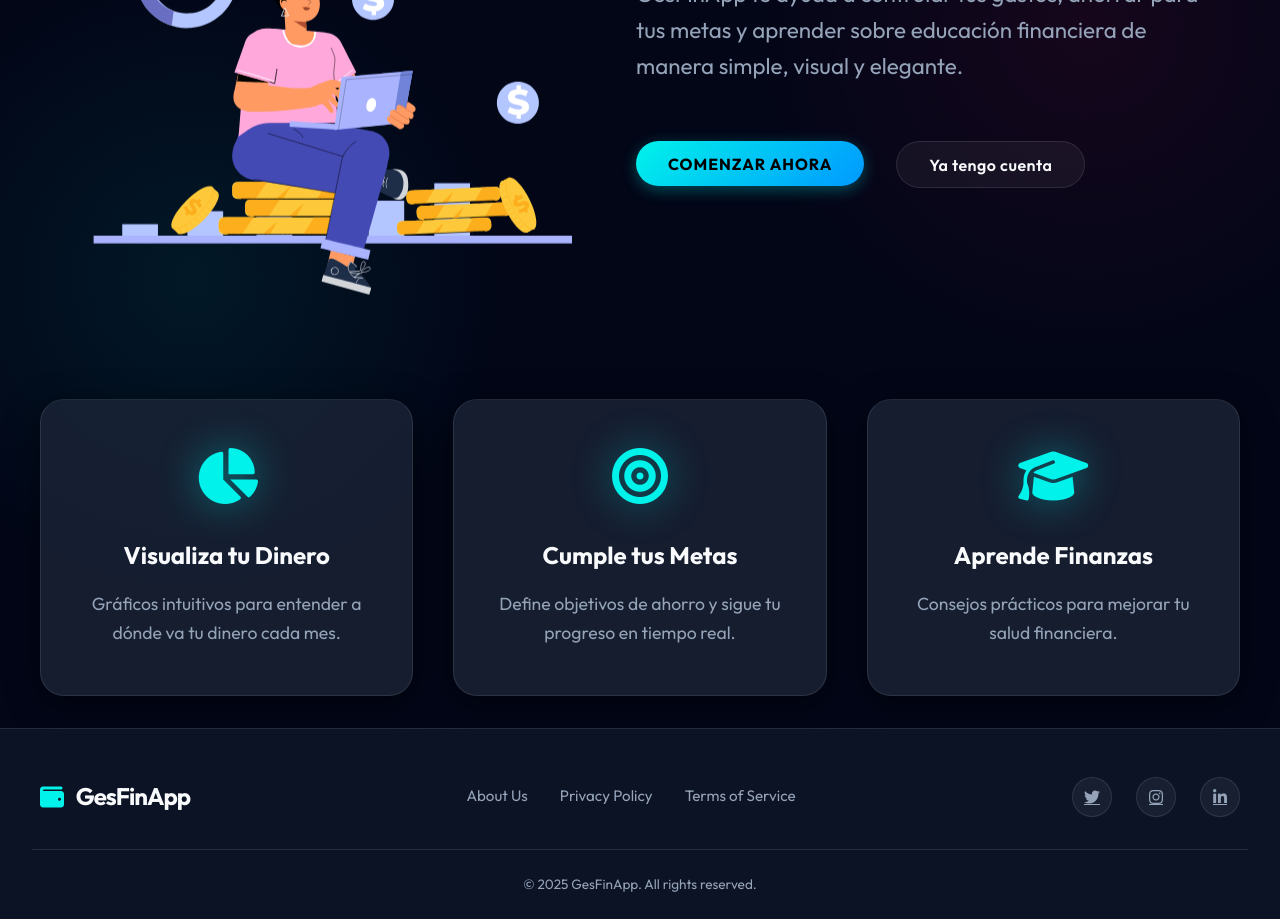
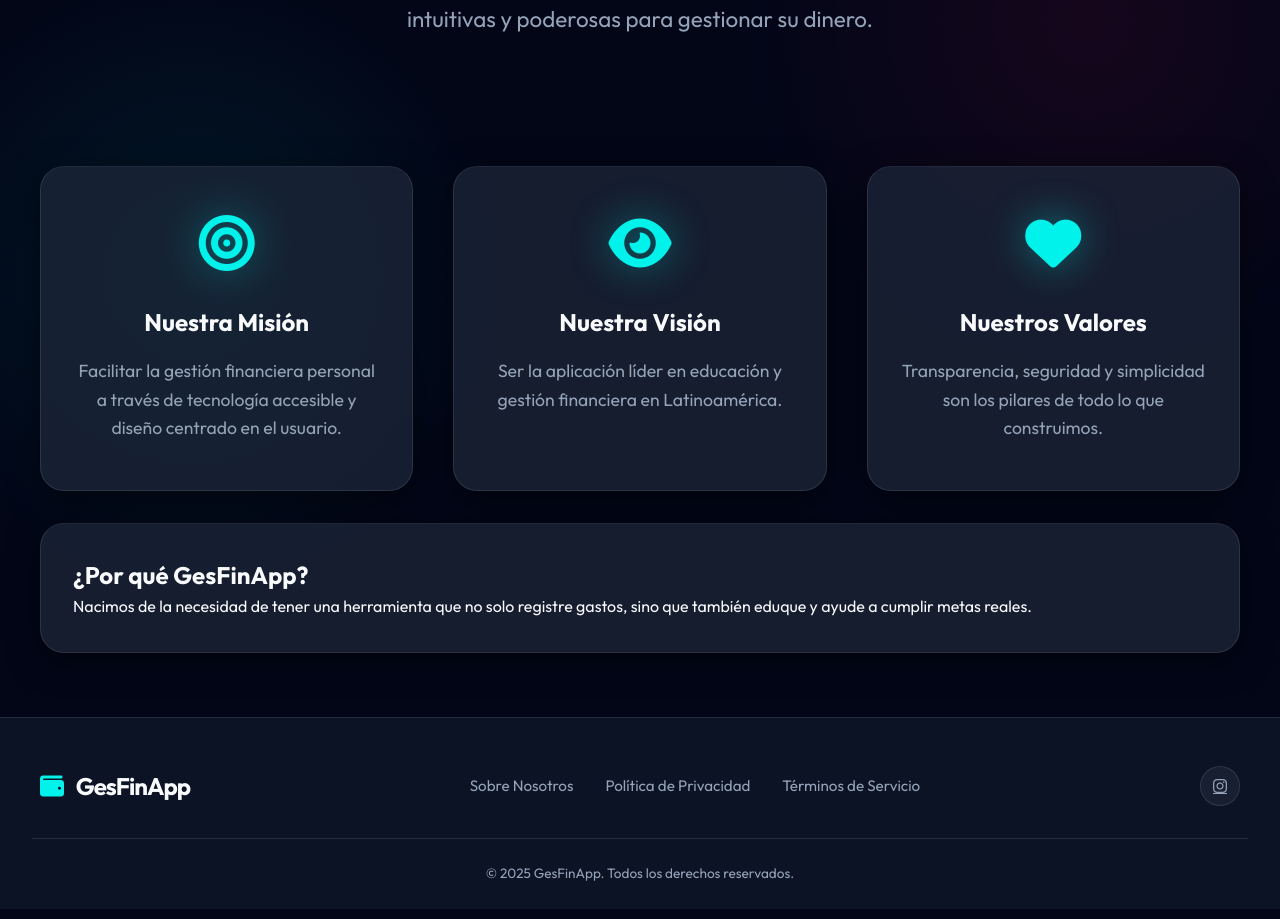
Before and after one commit to lina-cc/ABPRO, a React (Vite) app: page /about in a window 1280 px wide. Before the commit this address led to /. Shown: the part 360-1279 px from the top of the page. Built offline with nearby package versions, Linux system fonts and the light colour scheme; no server answers.

Commit message:
update dependencies for CVE-2025-55182 and other changes

```diff
--- a/package.json
+++ b/package.json
@@ -14,9 +14,9 @@
     "chart.js": "^4.5.1",
     "firebase": "^12.6.0",
     "lottie-react": "^2.4.1",
-    "react": "^19.2.0",
+    "react": "^19.2.1",
     "react-chartjs-2": "^5.3.1",
-    "react-dom": "^19.2.0",
+    "react-dom": "^19.2.1",
     "react-router-dom": "^7.9.6"
   },
   "devDependencies": {
--- a/src/App.jsx
+++ b/src/App.jsx
@@ -2,6 +2,7 @@ import { Routes, Route, Navigate } from 'react-router-dom';
 import Layout from './components/Layout';
 import ProtectedRoute from './components/ProtectedRoute';
 import Landing from './pages/Landing';
+import AboutUs from './pages/AboutUs';
 import Login from './pages/Login';
 import Register from './pages/Register';
 import Dashboard from './pages/Dashboard';
@@ -15,6 +16,7 @@ function App() {
     <Layout>
       <Routes>
         <Route path="/" element={<Landing />} />
+        <Route path="/about" element={<AboutUs />} />
         <Route path="/login" element={<Login />} />
         <Route path="/register" element={<Register />} />
 
--- a/src/components/Footer.jsx
+++ b/src/components/Footer.jsx
@@ -1,4 +1,5 @@
 import React from 'react';
+import { Link } from 'react-router-dom';
 
 const Footer = () => {
     return (
@@ -9,24 +10,18 @@ const Footer = () => {
                     <span>GesFinApp</span>
                 </div>
                 <div className="footer-links">
-                    <a href="#" className="footer-link">About Us</a>
-                    <a href="#" className="footer-link">Privacy Policy</a>
-                    <a href="#" className="footer-link">Terms of Service</a>
+                    <Link to="/about" className="footer-link">Sobre Nosotros</Link>
+                    <a href="#" className="footer-link">Política de Privacidad</a>
+                    <a href="#" className="footer-link">Términos de Servicio</a>
                 </div>
                 <div className="social-links">
-                    <a href="https://twitter.com" target="_blank" rel="noopener noreferrer" aria-label="Twitter">
-                        <i className="fab fa-twitter"></i>
-                    </a>
-                    <a href="https://instagram.com" target="_blank" rel="noopener noreferrer" aria-label="Instagram">
+                    <a href="https://www.instagram.com/gesfinapp" target="_blank" rel="noopener noreferrer" aria-label="Instagram">
                         <i className="fab fa-instagram"></i>
-                    </a>
-                    <a href="https://linkedin.com" target="_blank" rel="noopener noreferrer" aria-label="LinkedIn">
-                        <i className="fab fa-linkedin-in"></i>
                     </a>
                 </div>
             </div>
             <div className="footer-bottom">
-                <p>&copy; {new Date().getFullYear()} GesFinApp. All rights reserved.</p>
+                <p>&copy; {new Date().getFullYear()} GesFinApp. Todos los derechos reservados.</p>
             </div>
         </footer>
     );
--- a/src/index.css
+++ b/src/index.css
@@ -56,7 +56,21 @@ body {
     line-height: 1.6;
 }
 
-/* Scrollbar */
+/* App Container for Sticky Footer */
+#app {
+    display: flex;
+    flex-direction: column;
+    min-height: 100vh;
+}
+
+/* Main Content Area */
+#main-content {
+    flex: 1;
+    padding-bottom: 4rem;
+    /* Space for footer */
+    width: 100%;
+}
+
 ::-webkit-scrollbar {
     width: 10px;
 }
--- /dev/null
+++ b/src/pages/AboutUs.jsx
@@ -0,0 +1,43 @@
+import React from 'react';
+
+const AboutUs = () => {
+    return (
+        <div className="page-container animate-fade-in">
+            <div className="hero-section text-center mb-5">
+                <h1 className="text-gradient mb-4">Sobre Nosotros</h1>
+                <p className="lead text-muted" style={{ maxWidth: '800px', margin: '0 auto' }}>
+                    En GesFinApp, creemos que el control financiero es la clave para la libertad personal.
+                    Nuestra misión es empoderar a las personas con herramientas intuitivas y poderosas para gestionar su dinero.
+                </p>
+            </div>
+
+            <div className="features-grid mb-5">
+                <div className="glass-panel feature-card">
+                    <i className="fas fa-bullseye mb-3"></i>
+                    <h3>Nuestra Misión</h3>
+                    <p>Facilitar la gestión financiera personal a través de tecnología accesible y diseño centrado en el usuario.</p>
+                </div>
+                <div className="glass-panel feature-card">
+                    <i className="fas fa-eye mb-3"></i>
+                    <h3>Nuestra Visión</h3>
+                    <p>Ser la aplicación líder en educación y gestión financiera en Latinoamérica.</p>
+                </div>
+                <div className="glass-panel feature-card">
+                    <i className="fas fa-heart mb-3"></i>
+                    <h3>Nuestros Valores</h3>
+                    <p>Transparencia, seguridad y simplicidad son los pilares de todo lo que construimos.</p>
+                </div>
+            </div>
+
+            <div className="glass-panel p-5 mb-5 text-center">
+                <h2 className="mb-4">¿Por qué GesFinApp?</h2>
+                <p className="text-muted mb-4">
+                    Nacimos de la necesidad de tener una herramienta que no solo registre gastos,
+                    sino que también eduque y ayude a cumplir metas reales.
+                </p>
+            </div>
+        </div>
+    );
+};
+
+export default AboutUs;
```
Also changed, not shown: 2 other files (tests, documents, lock files or other folders).
